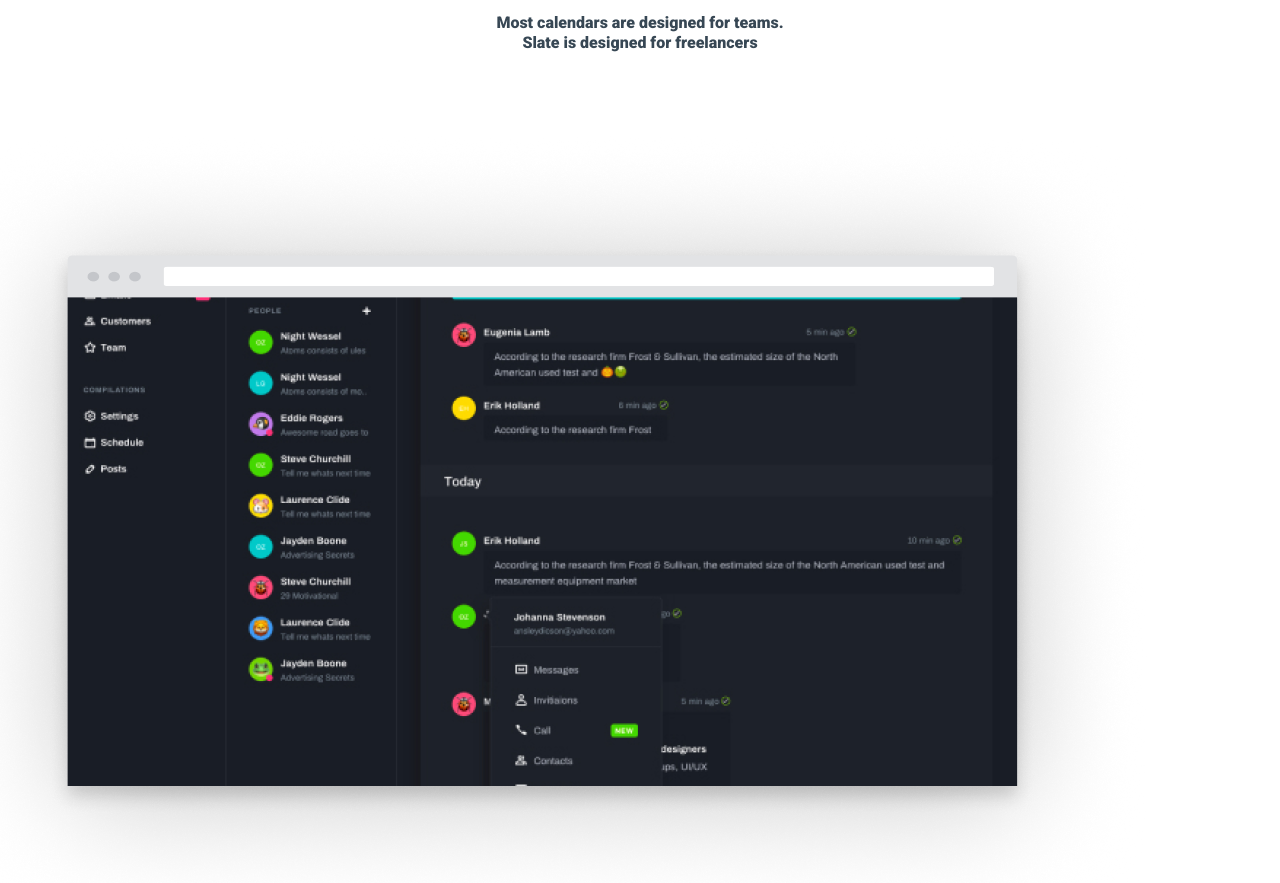
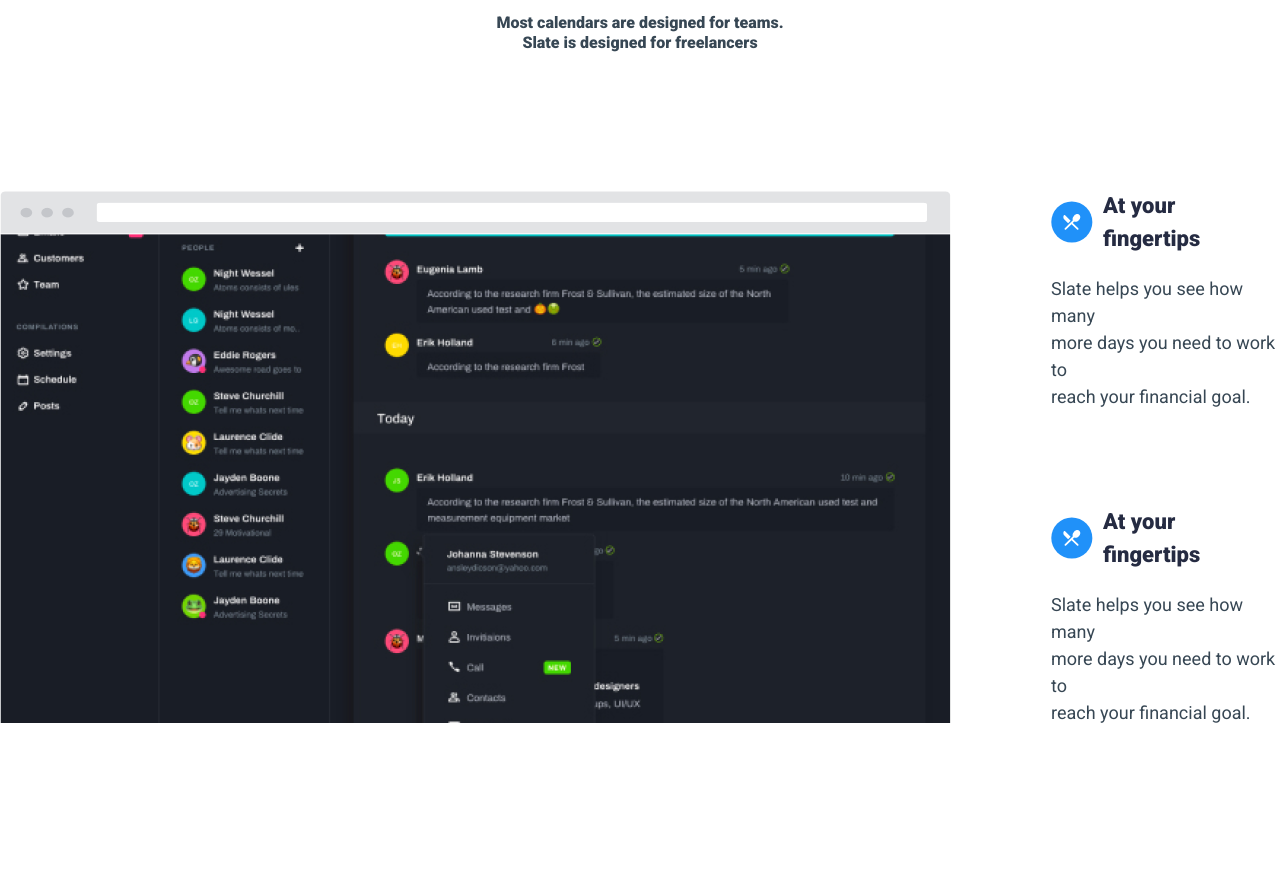
Before and after one commit to Prora6/sprint-1, a plain HTML site: page index.html in a window 1280 px wide. Shown: the part 1655-2538 px from the top of the page. After the commit the page ends 2436 px from the top, so only its background shows below. Drawn offline with Linux system fonts and the light colour scheme.

Commit message:
сделал чать 2

```diff
--- a/index.html
+++ b/index.html
@@ -66,13 +66,38 @@
             </p>
         </div>
         <div class="features-section-container">
-            <img src="./images/@ browser.png" alt="Браузер">
-            <div>
-                <div>
-                    <img src="./images/Vector.svg" alt="" >
+            <div class="left-side">
+                <img src="./images/Navigation.png" alt="" class="navigation">
+                <img src="./images/SCREEN MASK.png" alt="" class="screen-mask">
+            </div>
+            <div class="right-side">
+                <div class="right-side-up">
+                    <div class="right-side-up-description">
+                        <svg width="44" height="44" viewBox="0 0 44 44" fill="none" xmlns="http://www.w3.org/2000/svg" class="icon">
+                            <rect x="0.3125" y="0.5" width="43" height="43" rx="21.5" fill="#2091F9"/>
+                            <path d="M17.9052 23.2387L20.5364 20.6075L14.7812 14.8616C14.3349 14.4153 13.5632 14.5362 13.2843 15.1127C12.6241 16.498 12.8659 18.1994 14.0095 19.3523L17.9052 23.2387ZM24.2089 21.5559C25.6314 22.216 27.6304 21.7511 29.1087 20.2728C30.8846 18.497 31.2286 15.9494 29.8618 14.5827C28.5044 13.2253 25.9568 13.56 24.1717 15.3358C22.6934 16.8141 22.2285 18.8131 22.8886 20.2356L14.4651 28.6592C14.2912 28.833 14.1935 29.0688 14.1935 29.3147C14.1935 29.5605 14.2912 29.7963 14.4651 29.9702C14.6389 30.144 14.8747 30.2417 15.1205 30.2417C15.3664 30.2417 15.6022 30.144 15.776 29.9702L21.5312 24.2336L27.2771 29.9795C27.3632 30.0655 27.4654 30.1338 27.5778 30.1804C27.6903 30.227 27.8108 30.251 27.9326 30.251C28.0543 30.251 28.1749 30.227 28.2873 30.1804C28.3998 30.1338 28.502 30.0655 28.5881 29.9795C28.6741 29.8934 28.7424 29.7912 28.789 29.6787C28.8356 29.5663 28.8596 29.4457 28.8596 29.324C28.8596 29.2022 28.8356 29.0817 28.789 28.9692C28.7424 28.8568 28.6741 28.7546 28.5881 28.6685L22.8422 22.9226L24.2089 21.5559Z" fill="white"/>
+                            </svg>
+                        <p class="right-side-description-subtitle">
+                            At your fingertips
+                        </p>
+                    </div>
+                    <p class="right-side-description-text">
+                        Slate helps you see how many<br>more days you need to work to<br>reach your financial goal.
+                    </p>
                 </div>
-                <div>
-
+                <div class="right-side-down">
+                    <div class="right-side-down-description">
+                        <svg width="44" height="44" viewBox="0 0 44 44" fill="none" xmlns="http://www.w3.org/2000/svg" class="icon">
+                            <rect x="0.3125" y="0.5" width="43" height="43" rx="21.5" fill="#2091F9"/>
+                            <path d="M17.9052 23.2387L20.5364 20.6075L14.7812 14.8616C14.3349 14.4153 13.5632 14.5362 13.2843 15.1127C12.6241 16.498 12.8659 18.1994 14.0095 19.3523L17.9052 23.2387ZM24.2089 21.5559C25.6314 22.216 27.6304 21.7511 29.1087 20.2728C30.8846 18.497 31.2286 15.9494 29.8618 14.5827C28.5044 13.2253 25.9568 13.56 24.1717 15.3358C22.6934 16.8141 22.2285 18.8131 22.8886 20.2356L14.4651 28.6592C14.2912 28.833 14.1935 29.0688 14.1935 29.3147C14.1935 29.5605 14.2912 29.7963 14.4651 29.9702C14.6389 30.144 14.8747 30.2417 15.1205 30.2417C15.3664 30.2417 15.6022 30.144 15.776 29.9702L21.5312 24.2336L27.2771 29.9795C27.3632 30.0655 27.4654 30.1338 27.5778 30.1804C27.6903 30.227 27.8108 30.251 27.9326 30.251C28.0543 30.251 28.1749 30.227 28.2873 30.1804C28.3998 30.1338 28.502 30.0655 28.5881 29.9795C28.6741 29.8934 28.7424 29.7912 28.789 29.6787C28.8356 29.5663 28.8596 29.4457 28.8596 29.324C28.8596 29.2022 28.8356 29.0817 28.789 28.9692C28.7424 28.8568 28.6741 28.7546 28.5881 28.6685L22.8422 22.9226L24.2089 21.5559Z" fill="white"/>
+                            </svg>
+                        <p class="right-side-description-subtitle">
+                            At your fingertips
+                    </div>
+                    </p>
+                    <p class="right-side-description-text">
+                        Slate helps you see how many<br>more days you need to work to<br>reach your financial goal.
+                    </p>
                 </div>
             </div>
         </div>
--- a/style.css
+++ b/style.css
@@ -166,4 +166,63 @@
 
 .features-section-container {
     display: flex;
+    flex-direction: row;
+    justify-content: center;
+    align-items: center;
 }
+
+.left-side {
+    display: flex;
+    flex-direction: column;
+    margin-right: 100px;
+}
+
+.navigation {
+    padding-top: 58px;
+}
+
+.screen-mask {
+    padding-bottom: 58px;
+}
+
+.right-side {
+    display: flex;
+    flex-direction: column;
+    padding-top: 18px;
+    padding-bottom: 18px;
+}
+
+.right-side-up {
+    margin-bottom: 75px;
+}
+
+.right-side-up-description {
+    display: flex;
+    flex-direction: row;
+    justify-content: flex-start;
+    align-items: center;
+}
+
+.right-side-down-description {
+    display: flex;
+    flex-direction: row;
+    justify-content: flex-start;
+    align-items: center;
+}
+
+.right-side-description-subtitle {
+    padding: 10px;
+    font-size: 22px;
+    line-height: 33px;
+    font-weight: 700;
+    color: #252B42;
+}
+
+.right-side-description-text {
+    padding-top: 10px;
+    padding-bottom: 10px;
+    font-size: 18px;
+    line-height: 27px;
+    font-weight: 400;
+    color: #374754;
+}
```
Also changed, not shown: images/@ browser.png (deleted), images/Navigation.png (added), images/SCREEN MASK.png (added), images/Vector (1).svg.
